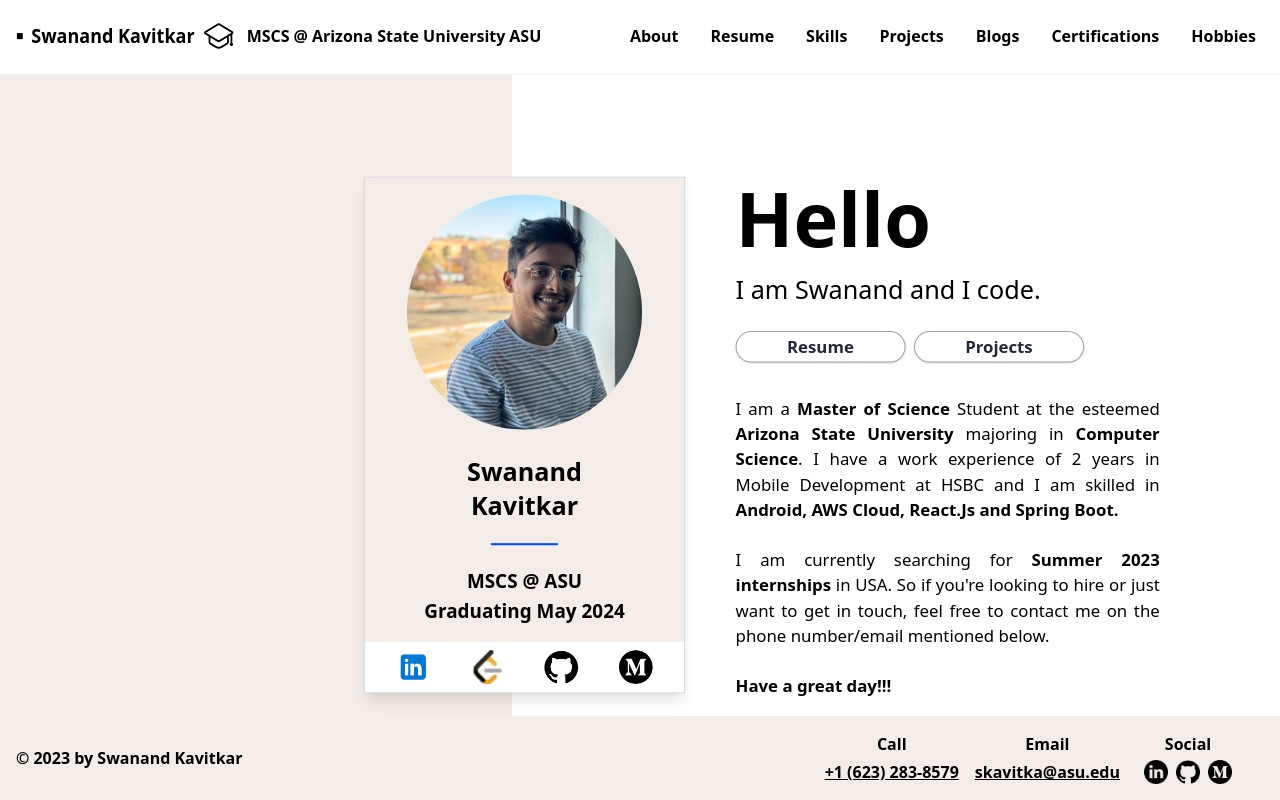
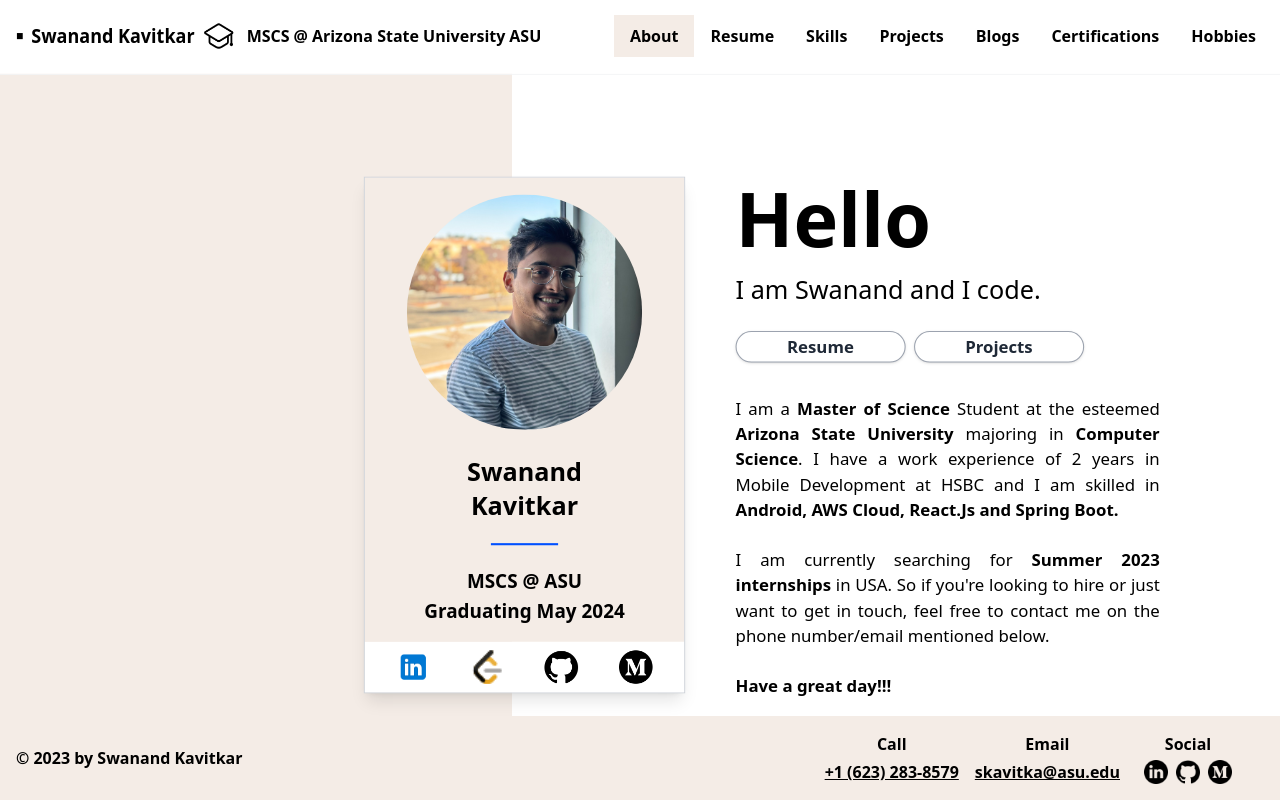
Before and after one commit to S-Threepio/S-Threepio.github.io, a React (Create React App) app: page / in a window 1280 px wide. Built offline with nearby package versions, Linux system fonts and the light colour scheme.

Commit message:
fixed background and hover effects

```diff
--- a/src/Header.js
+++ b/src/Header.js
@@ -12,6 +12,11 @@
   };
 
   const [activeIndex, setActiveIndex] = useState(0);
+
+  const setCustomActiveIndex = (index) => {
+    setActiveIndex(index);
+    handleMenuToggle();
+  };
 
   return (
     <header className="font-semibold scale-y-105 border-b border-gray-300 md:border-gray-100">
@@ -45,8 +50,9 @@
               <Link
                 to={link.url}
                 key={index}
-                className="px-4 py-4 sm:py-2 transition duration-100 ease-out hover:bg-[#F4ECE6] hover:scale-105 cursor-pointer"
-                onClick={() => setActiveIndex(index)}
+                className={`px-4 py-4 sm:py-2 transition duration-100 ease-out hover:bg-[#F4ECE6] md:hover:scale-105 cursor-pointer
+                ${activeIndex == index ? "bg-[#F4ECE6]" : ""}`}
+                onClick={() => setCustomActiveIndex(index)}
               >
                 {link.label}
               </Link>
```
